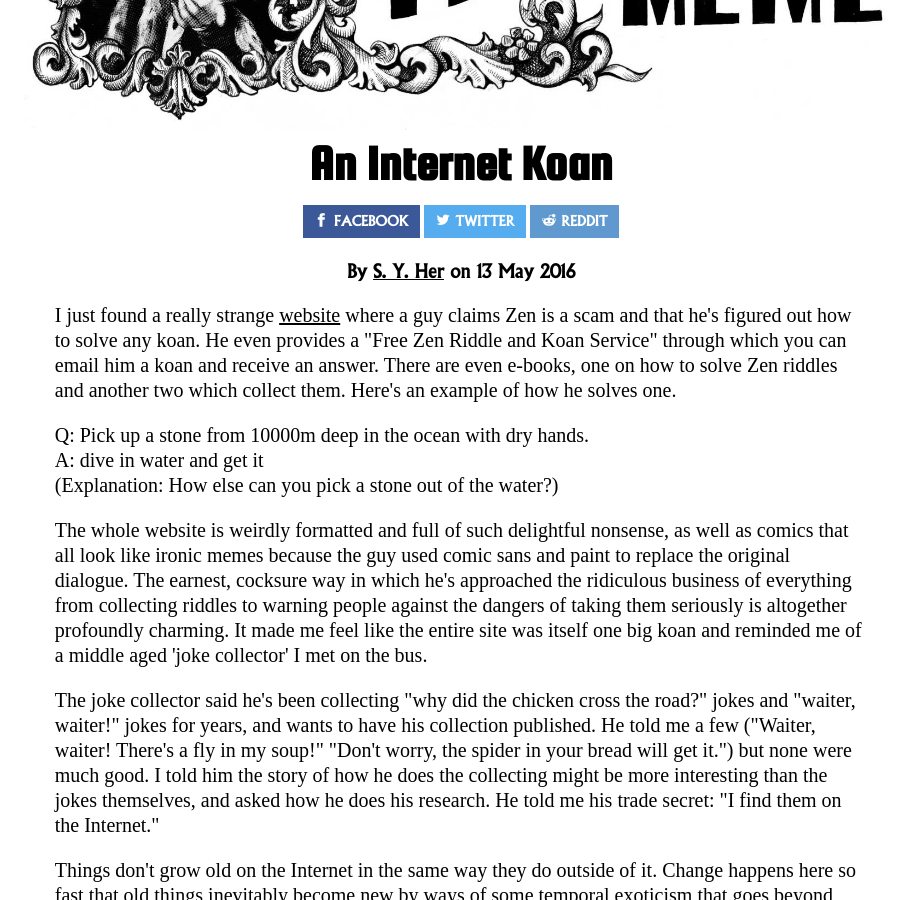
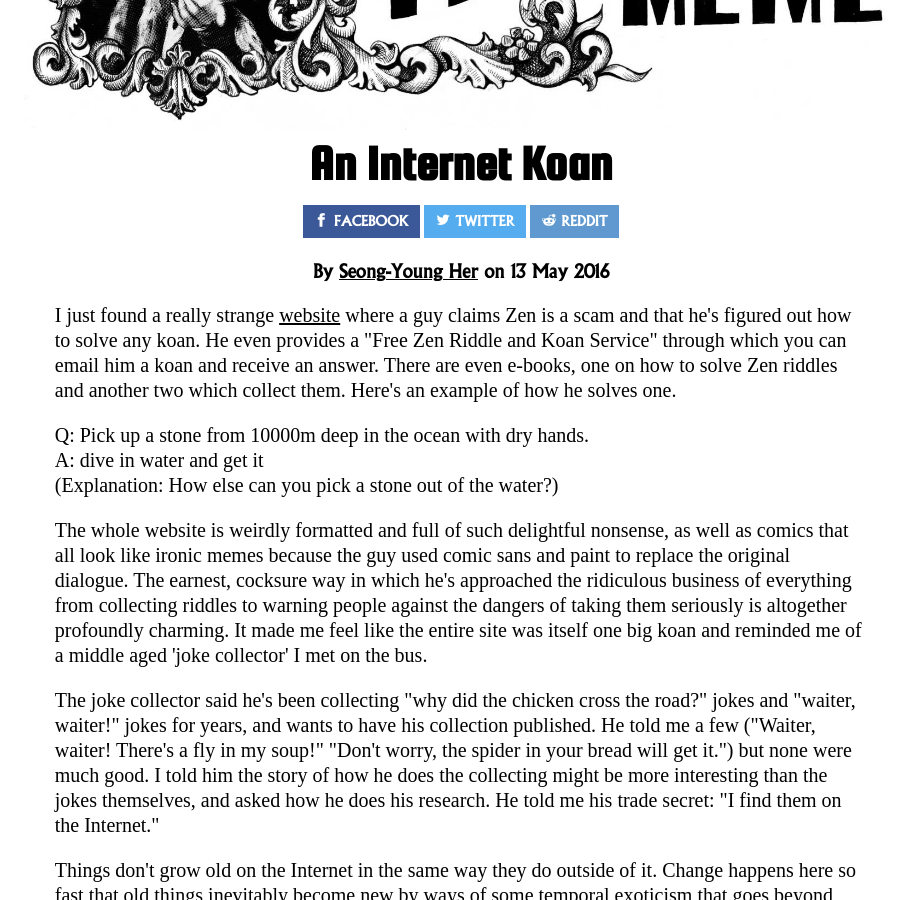
Before and after one commit to FraserThompson/PhilosophersMeme, a Jekyll site: the page built from _posts/2016-05-13-an-internet-koan.markdown, in a window 1280 px wide and 900 px high, scrolled down 380 px. Shown: the whole window, without its empty margins (179-1093 px from the left). Built offline with Jekyll 4.4.1, drawn with Linux system fonts in a browser that asks for light colours; nearby versions of some CDN libraries; some web fonts are replaced; library files that are not in the unit come from our copies.

Commit message:
Updated An Internet Koan

```diff
--- a/_posts/2016-05-13-an-internet-koan.markdown
+++ b/_posts/2016-05-13-an-internet-koan.markdown
@@ -13,10 +13,9 @@ tags:
 - Zen
 type: post
 author:
-  login: crouchingrooster
-  email: crouchingrooster@hotmail.com
-  display_name: S. Y. Her
-  first_name: Seong
+  email: seongyher@gmail.com
+  display_name: Seong-Young Her
+  first_name: Seong-Young
   last_name: Her
 excerpt: I just found a really strange website where a guy claims Zen is a scam and
   that he's figured out how to solve any koan. He even provides a Free Zen Riddle
```
